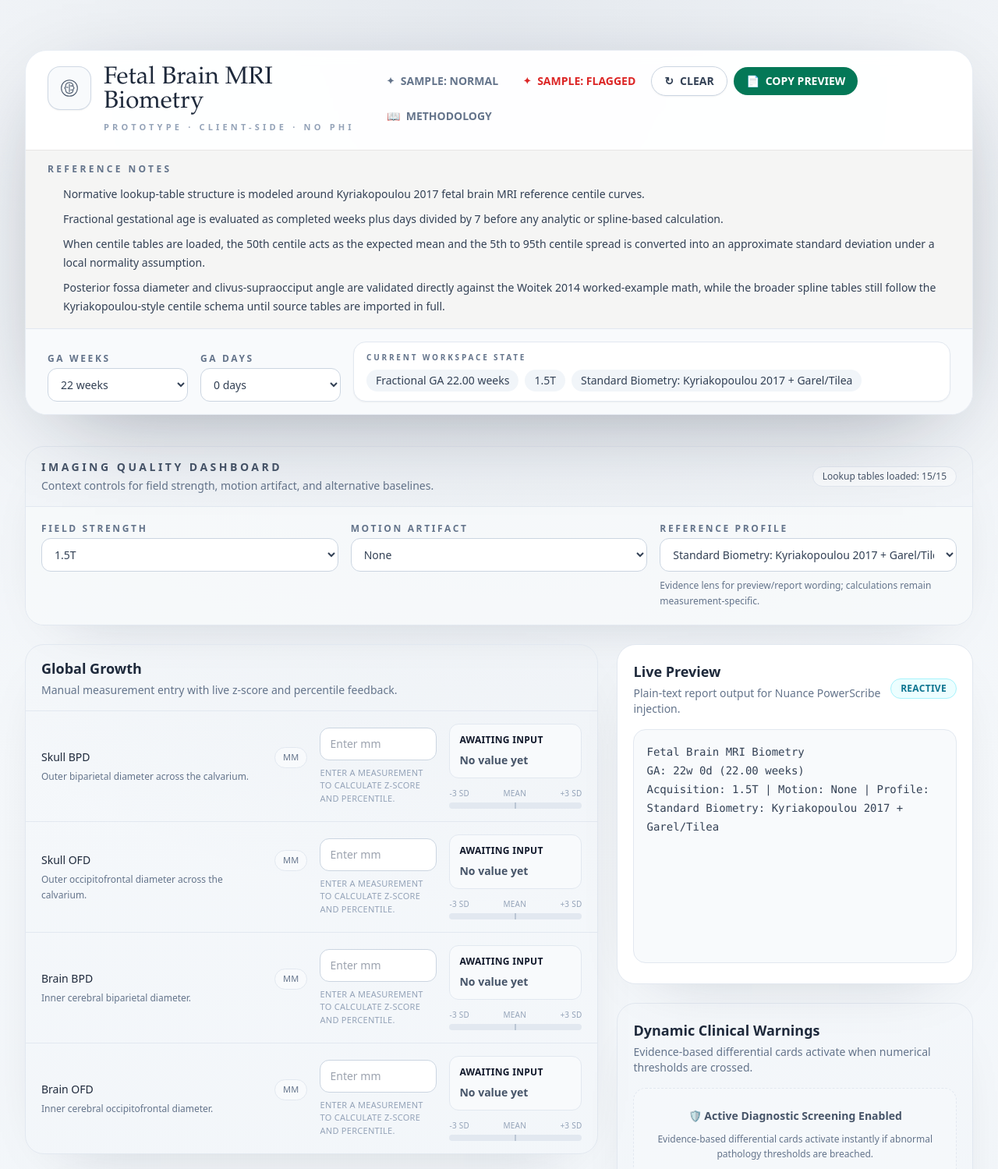
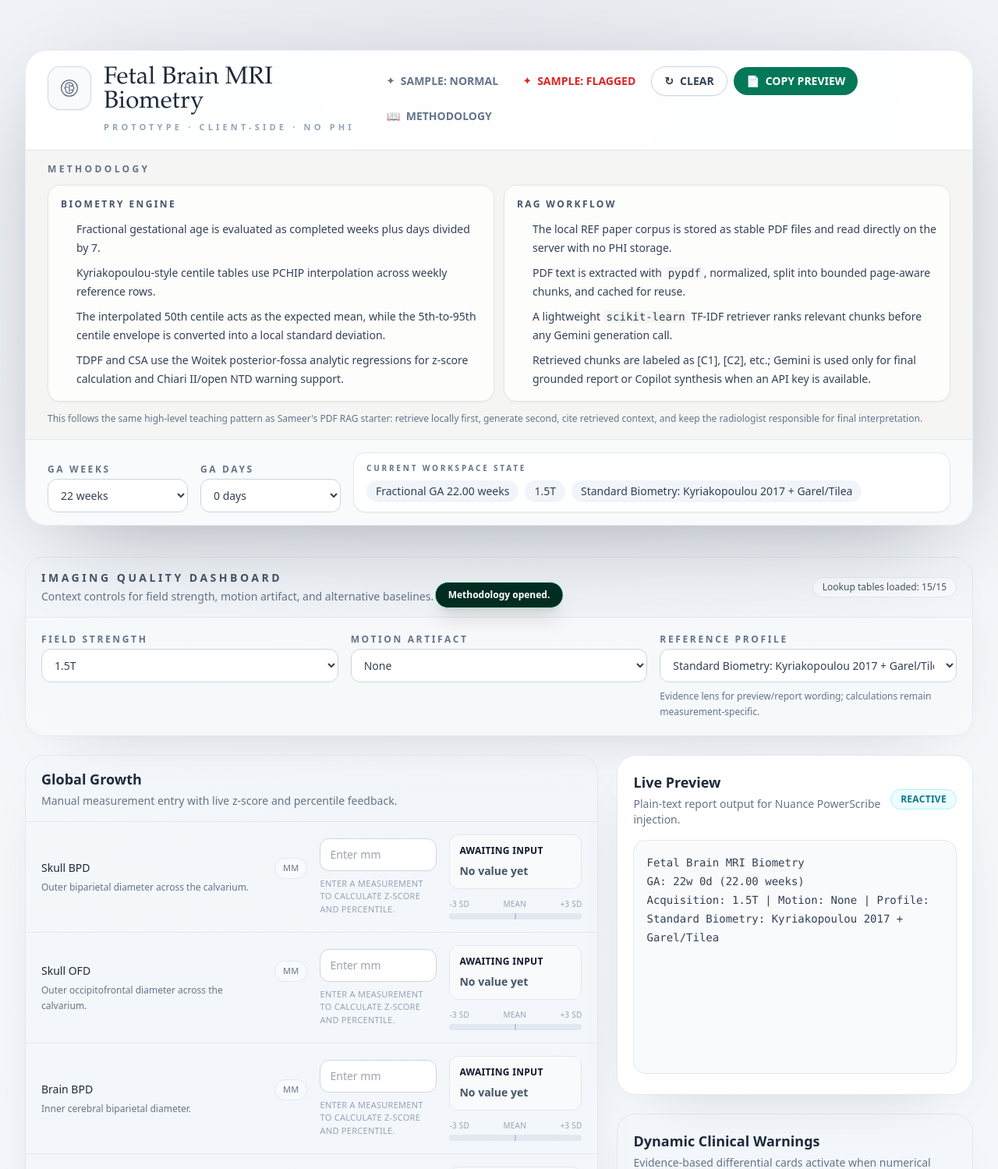
Before and after one commit to aaryanhussain110/fetal-brain-mri-biometry, a FastAPI app: page / in a window 1280 px wide, after a click that opens the changed part. Shown: the top 1499 px of the page at 78% size. Run offline with FastAPI, Linux system fonts and the light colour scheme; some libraries are stand-ins or nearby versions.

Commit message:
Polish workflow and refresh behavior

```diff
--- a/main.py
+++ b/main.py
@@ -14,7 +14,7 @@ from typing import Any
 import numpy as np
 try:
     from fastapi import FastAPI, Request
-    from fastapi.responses import HTMLResponse
+    from fastapi.responses import HTMLResponse, RedirectResponse
     from fastapi.templating import Jinja2Templates
 except ModuleNotFoundError:
     class Request:
@@ -27,6 +27,11 @@ except ModuleNotFoundError:
         def __init__(self, content: str = "", *args: Any, **kwargs: Any) -> None:
             self.content = content
             self.body = content
+
+    class RedirectResponse:
+        def __init__(self, url: str, status_code: int = 303, *args: Any, **kwargs: Any) -> None:
+            self.url = url
+            self.status_code = status_code
 
     class Jinja2Templates:
         def __init__(self, directory: str) -> None:
@@ -2231,6 +2236,11 @@ async def home(request: Request) -> HTMLResponse:
     )
 
 
+@app.get("/calculate")
+async def calculate_get() -> RedirectResponse:
+    return RedirectResponse(url="/", status_code=303)
+
+
 @app.post("/calculate", response_class=HTMLResponse)
 async def calculate(request: Request) -> HTMLResponse:
     form = await request.form()
@@ -2240,4 +2250,6 @@ async def calculate(request: Request) -> HTMLResponse:
         form_values[key] = str(value)
 
     context = build_page_context(form_values)
+    if not is_htmx(request):
+        return RedirectResponse(url="/", status_code=303)
     return render_workspace(request, context)
--- a/templates/index.html
+++ b/templates/index.html
@@ -14,6 +14,8 @@
     {% include "partials/workspace.html" %}
 
     <script>
+        const FORM_DRAFT_KEY = "fetal_brain_biometry_form_draft";
+
         function toggleMethodologyPanel() {
             const panel = document.getElementById("methodology-panel");
             const stateField = document.getElementById("methodology-open-state");
@@ -30,7 +32,7 @@
             panel.classList.toggle("max-h-0", !nextIsOpen);
             panel.classList.toggle("opacity-0", !nextIsOpen);
             panel.classList.toggle("border-transparent", !nextIsOpen);
-            panel.classList.toggle("max-h-[28rem]", nextIsOpen);
+            panel.classList.toggle("max-h-[44rem]", nextIsOpen);
             panel.classList.toggle("opacity-100", nextIsOpen);
             panel.classList.toggle("border-stone-200", nextIsOpen);
 
@@ -42,13 +44,8 @@
         function requestWorkspaceRefresh() {
             const form = document.getElementById("biometry-form");
             if (form) {
-                if (typeof form.requestSubmit === "function") {
-                    form.requestSubmit();
-                    return;
-                }
-
                 if (window.htmx) {
-                    htmx.trigger(form, "submit");
+                    htmx.trigger(form, "refreshWorkspace");
                     return;
                 }
 
@@ -63,6 +60,55 @@
             }
 
             field.value = value;
+        }
+
+        function draftableFields() {
+            return Array.from(document.querySelectorAll("#biometry-form input[name], #biometry-form select[name], #biometry-form textarea[name]"));
+        }
+
+        function saveFormDraft() {
+            const form = document.getElementById("biometry-form");
+            if (!form) {
+                return;
+            }
+
+            const draft = {};
+            draftableFields().forEach((field) => {
+                if ((field.type === "checkbox" || field.type === "radio") && !field.checked) {
+                    return;
+                }
+                draft[field.name] = field.value;
+            });
+
+            sessionStorage.setItem(FORM_DRAFT_KEY, JSON.stringify(draft));
+        }
+
+        function restoreFormDraft() {
+            const form = document.getElementById("biometry-form");
+            if (!form) {
+                return;
+            }
+
+            const rawDraft = sessionStorage.getItem(FORM_DRAFT_KEY);
+            if (!rawDraft) {
+                return;
+            }
+
+            let draft = {};
+            try {
+                draft = JSON.parse(rawDraft);
+            } catch {
+                sessionStorage.removeItem(FORM_DRAFT_KEY);
+                return;
+            }
+
+            Object.entries(draft).forEach(([name, value]) => {
+                setFieldValue(name, value);
+            });
+
+            updateCitationBanner();
+            updateReportButtonState();
+            requestWorkspaceRefresh();
         }
 
         function clearMeasurementInputs() {
@@ -94,8 +140,8 @@
                     vermian_ap_diameter: "8.9",
                     cisterna_magna_depth: "4.9",
                     tegmento_vermian_angle: "22.4",
-                    tdpf: "26.1960",
-                    csa: "68.9924",
+                    tdpf: "26.2",
+                    csa: "69.0",
                     pons_ap_diameter: "6.9"
                 },
                 flagged: {
@@ -135,10 +181,11 @@
                 setFieldValue(name, value);
             });
 
+            saveFormDraft();
             requestWorkspaceRefresh();
         }
 
-        function showCopyToast(message) {
+        function showActionToast(message) {
             const toast = document.getElementById("copy-toast");
             if (!toast) {
                 return;
@@ -155,6 +202,15 @@
             }, 2200);
         }
 
+        function clearWorkspaceWithToast() {
+            localStorage.removeItem("cached_sample");
+            sessionStorage.removeItem(FORM_DRAFT_KEY);
+            showActionToast("Workspace cleared.");
+            window.setTimeout(() => {
+                window.location = "/";
+            }, 450);
+        }
+
         async function copyPreviewToClipboard() {
             const textarea = document.getElementById("preview-output");
             if (!textarea) {
@@ -163,14 +219,14 @@
 
             if (navigator.clipboard && window.isSecureContext) {
                 await navigator.clipboard.writeText(textarea.value);
-                showCopyToast("Structured preview copied.");
+                showActionToast("Structured preview copied.");
                 return;
             }
 
             textarea.select();
             textarea.setSelectionRange(0, textarea.value.length);
             document.execCommand("copy");
-            showCopyToast("Structured preview copied.");
+            showActionToast("Structured preview copied.");
         }
         function updateCitationBanner() {
             const banner = document.getElementById("sample-citation-banner");
@@ -213,6 +269,9 @@
         }
 
         document.addEventListener("htmx:afterSwap", function () {
+            if (window.location.pathname !== "/") {
+                window.history.replaceState(null, document.title, "/");
+            }
             updateCitationBanner();
             updateReportButtonState();
         });
@@ -220,11 +279,19 @@
         document.addEventListener("DOMContentLoaded", function () {
             updateCitationBanner();
             updateReportButtonState();
+            restoreFormDraft();
         });
 
         document.addEventListener("input", function (evt) {
             if (evt.target && evt.target.closest && evt.target.closest("#biometry-form")) {
+                saveFormDraft();
                 updateReportButtonState();
+            }
+        });
+
+        document.addEventListener("change", function (evt) {
+            if (evt.target && evt.target.closest && evt.target.closest("#biometry-form")) {
+                saveFormDraft();
             }
         });
         let activeInputId = null;
@@ -260,7 +327,7 @@
     </script>
     <div id="copy-toast"
         class="pointer-events-none fixed bottom-5 left-1/2 z-50 -translate-x-1/2 translate-y-6 rounded-full border border-emerald-200 bg-emerald-950 px-4 py-2 text-xs font-semibold text-white opacity-0 shadow-xl transition-all duration-300">
-        Structured preview copied.
+        Action complete.
     </div>
     <footer class="mt-8 mb-6 flex justify-center px-4 col-span-full w-full">
         <div class="max-w-3xl rounded-full bg-amber-50 border border-amber-200 px-6 py-2.5 text-center shadow-sm">
--- a/templates/partials/workspace.html
+++ b/templates/partials/workspace.html
@@ -1,6 +1,6 @@
 <div id="workspace-shell" class="mx-auto max-w-7xl px-4 pb-10 pt-6 sm:px-6 lg:px-8">
     <form id="biometry-form" method="post" action="/calculate" hx-post="/calculate"
-        hx-trigger="input delay:400ms from:input, change delay:200ms from:select" hx-target="#workspace-shell"
+        hx-trigger="refreshWorkspace, input delay:400ms from:input, change delay:200ms from:select" hx-target="#workspace-shell"
         hx-swap="outerHTML focus-scroll:true" class="space-y-6">
         <input type="hidden" id="methodology-open-state" name="methodology_open"
             value="{{ form_values.methodology_open if form_values.methodology_open else 'false' }}">
@@ -43,18 +43,18 @@
 
                     <div class="flex flex-wrap items-center gap-2 text-sm">
                         <button type="button"
-                            onclick="localStorage.setItem('cached_sample', 'normal'); applySample('normal'); updateCitationBanner();"
+                            onclick="localStorage.setItem('cached_sample', 'normal'); applySample('normal'); updateCitationBanner(); showActionToast('Reference normal sample loaded.');"
                             class="inline-flex items-center gap-2 rounded-full px-3 py-2 font-semibold text-slate-500 transition hover:bg-slate-100 hover:text-slate-700">
                             <span class="text-xs">✦</span> <span>SAMPLE: NORMAL</span>
                         </button>
 
                         <button type="button"
-                            onclick="localStorage.setItem('cached_sample', 'flagged'); applySample('flagged'); updateCitationBanner();"
+                            onclick="localStorage.setItem('cached_sample', 'flagged'); applySample('flagged'); updateCitationBanner(); showActionToast('Flagged stress-test sample loaded.');"
                             class="inline-flex items-center gap-2 rounded-full px-3 py-2 font-semibold text-red-600 transition hover:bg-red-50 hover:text-red-800">
                             <span class="text-xs">✦</span> <span>SAMPLE: FLAGGED</span>
                         </button>
 
-                        <button type="reset" onclick="localStorage.removeItem('cached_sample'); window.location='/'"
+                        <button type="button" onclick="clearWorkspaceWithToast()"
                             class="inline-flex items-center gap-2 rounded-full border border-slate-300 bg-white px-4 py-2 font-semibold text-slate-700 shadow-sm transition hover:border-slate-400 hover:bg-slate-50">
                             <span class="text-sm">↻</span> <span>CLEAR</span>
                         </button>
@@ -64,7 +64,7 @@
                             <span class="text-sm">📄</span> <span>COPY PREVIEW</span>
                         </button>
 
-                        <button id="methodology-toggle" type="button" onclick="toggleMethodologyPanel()"
+                        <button id="methodology-toggle" type="button" onclick="toggleMethodologyPanel(); showActionToast(document.getElementById('methodology-open-state') && document.getElementById('methodology-open-state').value === 'true' ? 'Methodology opened.' : 'Methodology collapsed.');"
                             aria-controls="methodology-panel"
                             aria-expanded="{{ 'true' if form_values.methodology_open == 'true' else 'false' }}"
                             class="inline-flex items-center gap-2 rounded-full px-3 py-2 font-semibold text-slate-500 transition hover:bg-slate-100 hover:text-slate-700">
@@ -77,21 +77,32 @@
                 </div>
 
                 <div id="methodology-panel"
-                    class="overflow-hidden border-t bg-stone-100/95 transition-all duration-300 ease-out {% if form_values.methodology_open == 'true' %}max-h-[28rem] border-stone-200 opacity-100{% else %}max-h-0 border-transparent opacity-0{% endif %}">
+                    class="overflow-hidden border-t bg-stone-100/95 transition-all duration-300 ease-out {% if form_values.methodology_open == 'true' %}max-h-[44rem] border-stone-200 opacity-100{% else %}max-h-0 border-transparent opacity-0{% endif %}">
                     <div class="px-5 py-4 text-sm text-slate-700 lg:px-7">
-                        <p class="text-xs font-semibold uppercase tracking-[0.28em] text-slate-500">Reference Notes</p>
-                        <ol class="mt-3 space-y-2 pl-5 text-sm leading-6 marker:text-slate-400">
-                            <li>Normative lookup-table structure is modeled around Kyriakopoulou 2017 fetal brain MRI
-                                reference centile curves.</li>
-                            <li>Fractional gestational age is evaluated as completed weeks plus days divided by 7 before
-                                any analytic or spline-based calculation.</li>
-                            <li>When centile tables are loaded, the 50th centile acts as the expected mean and the 5th
-                                to 95th centile spread is converted into an approximate standard deviation under a local
-                                normality assumption.</li>
-                            <li>Posterior fossa diameter and clivus-supraocciput angle are validated directly against
-                                the Woitek 2014 worked-example math, while the broader spline tables still follow the
-                                Kyriakopoulou-style centile schema until source tables are imported in full.</li>
-                        </ol>
+                        <p class="text-xs font-semibold uppercase tracking-[0.28em] text-slate-500">Methodology</p>
+                        <div class="mt-3 grid gap-3 lg:grid-cols-2">
+                            <div class="rounded-2xl border border-stone-200 bg-white/80 p-4 shadow-sm">
+                                <h3 class="text-xs font-bold uppercase tracking-[0.2em] text-slate-600">Biometry Engine</h3>
+                                <ol class="mt-3 space-y-2 pl-5 text-sm leading-6 marker:text-slate-400">
+                                    <li>Fractional gestational age is evaluated as completed weeks plus days divided by 7.</li>
+                                    <li>Kyriakopoulou-style centile tables use PCHIP interpolation across weekly reference rows.</li>
+                                    <li>The interpolated 50th centile acts as the expected mean, while the 5th-to-95th centile envelope is converted into a local standard deviation.</li>
+                                    <li>TDPF and CSA use the Woitek posterior-fossa analytic regressions for z-score calculation and Chiari II/open NTD warning support.</li>
+                                </ol>
+                            </div>
+                            <div class="rounded-2xl border border-stone-200 bg-white/80 p-4 shadow-sm">
+                                <h3 class="text-xs font-bold uppercase tracking-[0.2em] text-slate-600">RAG Workflow</h3>
+                                <ol class="mt-3 space-y-2 pl-5 text-sm leading-6 marker:text-slate-400">
+                                    <li>The local REF paper corpus is stored as stable PDF files and read directly on the server with no PHI storage.</li>
+                                    <li>PDF text is extracted with <code class="rounded bg-stone-100 px-1">pypdf</code>, normalized, split into bounded page-aware chunks, and cached for reuse.</li>
+                                    <li>A lightweight <code class="rounded bg-stone-100 px-1">scikit-learn</code> TF-IDF retriever ranks relevant chunks before any Gemini generation call.</li>
+                                    <li>Retrieved chunks are labeled as [C1], [C2], etc.; Gemini is used only for final grounded report or Copilot synthesis when an API key is available.</li>
+                                </ol>
+                            </div>
+                        </div>
+                        <p class="mt-3 text-xs leading-5 text-slate-500">
+                            This follows the same high-level teaching pattern as Sameer's PDF RAG starter: retrieve locally first, generate second, cite retrieved context, and keep the radiologist responsible for final interpretation.
+                        </p>
                     </div>
                 </div>
 
@@ -99,7 +110,12 @@
                     class="grid gap-4 border-t border-slate-200 bg-slate-50/90 px-5 py-4 md:grid-cols-[180px_180px_minmax(0,1fr)] md:items-end lg:px-7">
 
                     <div id="sample-citation-banner"
-                        class="hidden col-span-full mb-2 rounded-2xl bg-blue-50 border border-blue-100 p-4 text-xs text-blue-900 leading-relaxed shadow-sm font-medium">
+                        class="{% if not form_values.active_sample %}hidden {% endif %}col-span-full mb-2 rounded-2xl bg-blue-50 border border-blue-100 p-4 text-xs text-blue-900 leading-relaxed shadow-sm font-medium">
+                        {% if form_values.active_sample == "normal" %}
+                        <strong>Reference Normal Sample:</strong> Representative 21w0d coordinates aligned to the calculator's normative reference curves, including Kyriakopoulou-style biometry tables and Woitek posterior-fossa analytic references.
+                        {% elif form_values.active_sample == "flagged" %}
+                        <strong>Flagged Stress-Test Sample:</strong> Constructed 24w0d coordinates chosen to trigger severe ventriculomegaly and posterior-fossa warning pathways using the documented threshold logic and Woitek analytic geometry.
+                        {% endif %}
                     </div>
 
                     <label class="block">
```
Also changed, not shown: README.hf.md (added, +15 -0 lines), tests/test_calculator.py (+2 -2 lines).
